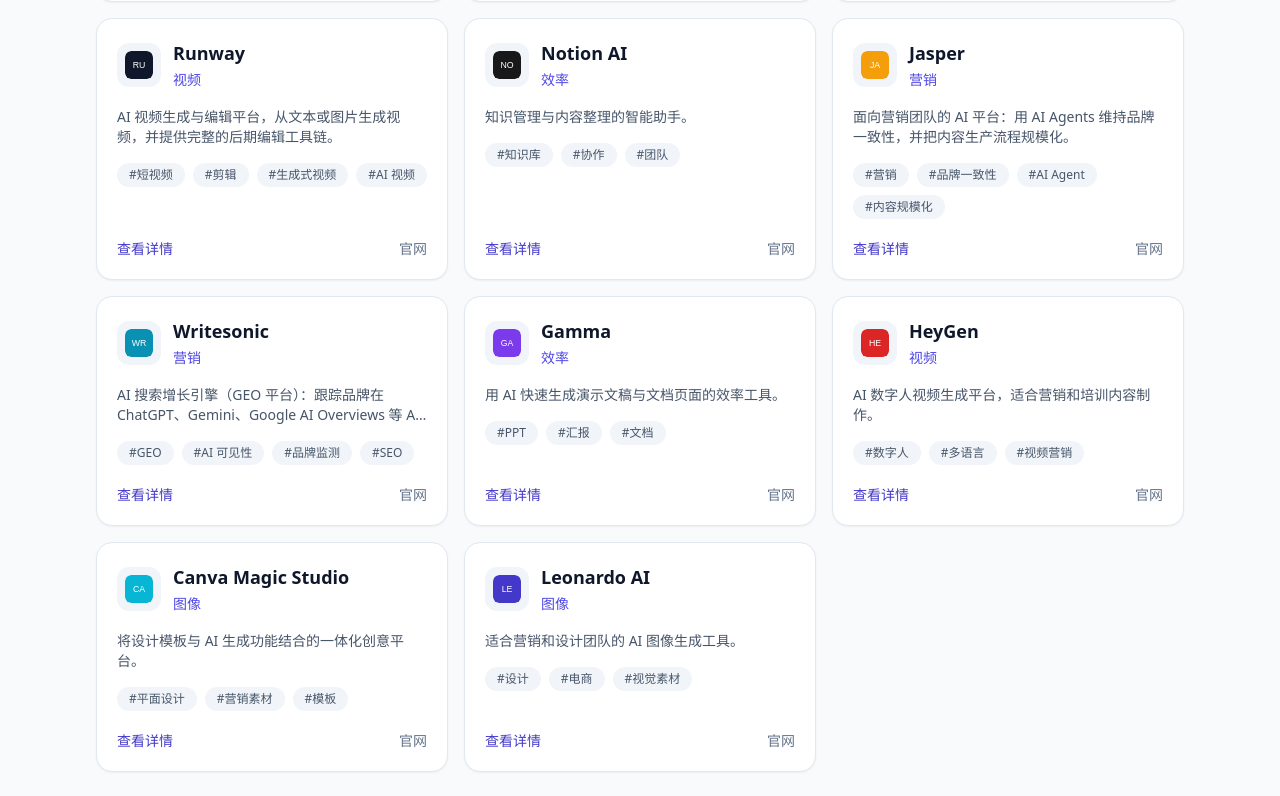
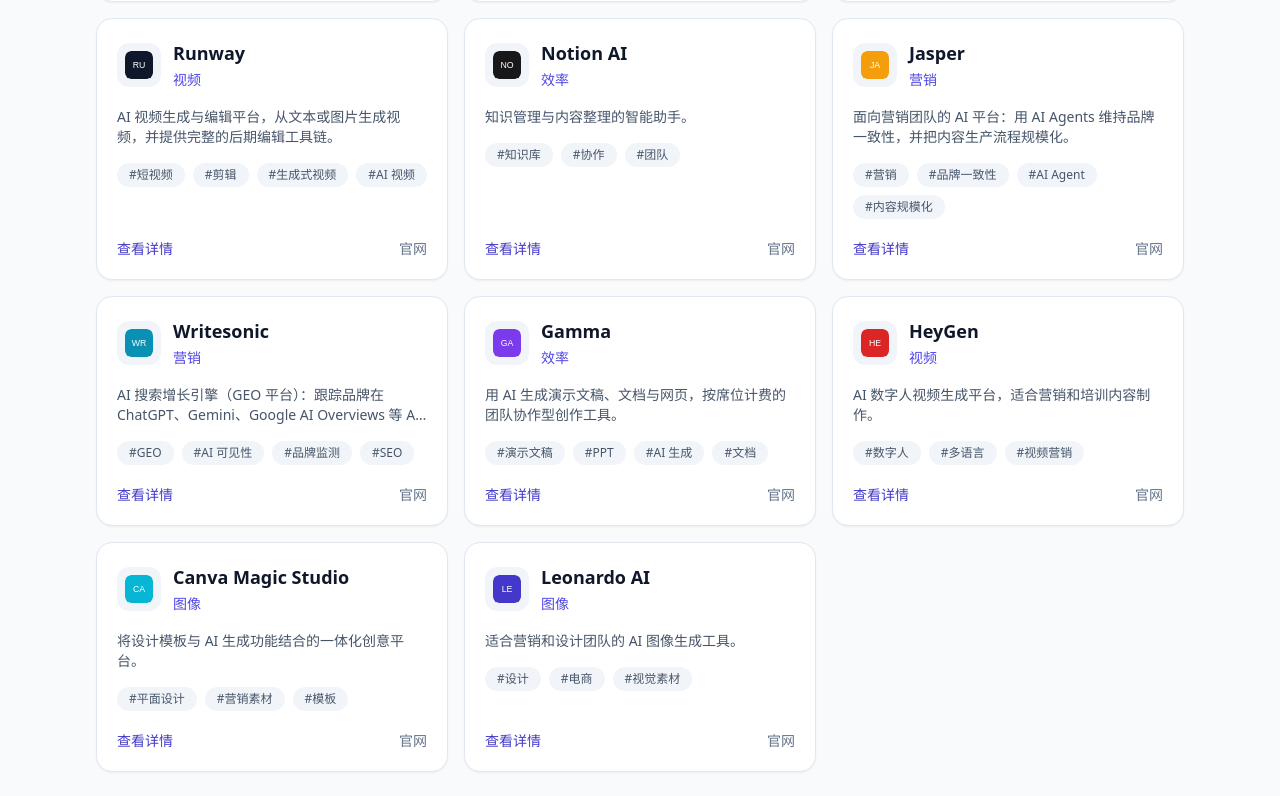
Before and after one commit to tytttta/ai-tools-nav, a Next.js app: page / in a window 1280 px wide. Shown: the part 533-1329 px from the top of the page. Built offline with nearby package versions, Linux system fonts and the light colour scheme.

Commit message:
﻿fix: complete Gamma entry with official pricing (Free/$12/$25/$100 per seat)

```diff
--- a/src/data/tools.ts
+++ b/src/data/tools.ts
@@ -263,33 +263,65 @@ export const tools: AITool[] = [
     id: "20",
     slug: "gamma",
     name: "Gamma",
-    description: "用 AI 快速生成演示文稿与文档页面的效率工具。",
+    description: "用 AI 生成演示文稿、文档与网页，按席位计费的团队协作型创作工具。",
     longDescription:
-      "Gamma 可根据主题一键生成演示结构、页面文案和视觉排版，适合汇报、培训和提案场景，提高内容交付效率。",
+      "Gamma 用 AI 把想法直接变成可演示的内容：输入主题即可生成演示文稿、文档或网页，并支持从 PDF 与 PPTX 导入既有材料。所有套餐按使用额度（credits）计费——免费档注册即得 400 额度，付费档为每月额度并逐级提升单次生成上限（10 张 / 100 张幻灯片）。高级档位加入自定义品牌、详细分析、API 访问与自定义域名。按年付费最多可节省 28%。",
     icon: "gamma",
     category: "效率",
-    tags: ["PPT", "汇报", "文档"],
+    tags: ["演示文稿", "PPT", "AI 生成", "文档"],
     websiteUrl: "https://gamma.app/",
     affiliateUrl: "https://example.com/affiliate/gamma",
-    features: ["一键生成演示", "自动排版", "在线分享"],
-    useCases: ["项目汇报", "销售提案", "培训资料"],
-    pros: ["产出速度快", "视觉一致性好"],
-    cons: ["深度品牌定制能力有限"],
+    features: [
+      "一句话生成演示文稿、文档与网页",
+      "支持从 PDF 与 PPTX 导入",
+      "单次提示最多生成 100 张幻灯片",
+      "自定义品牌与主题",
+      "详细分析与高级分享",
+      "API 访问与自定义域名（高级档）"
+    ],
+    useCases: [
+      "快速产出汇报与提案演示",
+      "社交媒体与营销素材",
+      "把既有 PPT / PDF 转成新格式",
+      "团队统一品牌模板"
+    ],
+    pros: [
+      "免费档无需信用卡，注册即得 400 额度，上手门槛低",
+      "从 PDF / PPTX 导入，迁移既有材料方便",
+      "按年付费可省约 28%，团队规模越大越划算"
+    ],
+    cons: [
+      "免费档带 Gamma 品牌标识，去标需升级 Plus",
+      "按席位计费，团队使用成本随人数线性上升",
+      "额度按月计算，重度使用可能提前耗尽"
+    ],
     pricingPlans: [
       {
         name: "Free",
-        price: "$0",
-        billingCycle: "月",
-        features: ["基础文档与演示", "有限 AI 额度"]
+        price: "US$0",
+        billingCycle: "月付",
+        features: ["注册即得 400 使用额度", "单次提示最多 10 张幻灯片", "演示文稿 / 文档 / 网页 / 社交媒体", "支持从 PDF 与 PPTX 导入"]
       },
       {
         name: "Plus",
-        price: "$10",
-        billingCycle: "月起",
-        features: ["更高生成额度", "高级导出能力"]
+        price: "US$12（按年付 US$9）",
+        billingCycle: "每席位/月",
+        features: ["每月 1,000 使用额度", "单次提示最多 100 张幻灯片", "移除 Gamma 品牌标识", "先进的 AI 图像模型"]
+      },
+      {
+        name: "Pro",
+        price: "US$25（按年付 US$18）",
+        billingCycle: "每席位/月",
+        features: ["每月 4,000 使用额度", "高级 AI 图像模型", "自定义品牌", "详细分析和高级分享", "发布多达 10 个自定义域名", "API 访问权限"]
+      },
+      {
+        name: "Ultra",
+        price: "US$100（按年付 US$90）",
+        billingCycle: "每席位/月",
+        features: ["每月 20,000 使用额度", "访问最先进的 AI 模型（文本、图像、视频）", "发布多达 100 个自定义域名", "抢先体验新功能"]
       }
     ],
-    seoKeywords: ["Gamma", "AI演示工具", "AI文档生成"]
+    seoKeywords: ["Gamma", "Gamma 价格", "AI 生成 PPT", "AI 演示文稿工具"]
   },
 
   {
```
